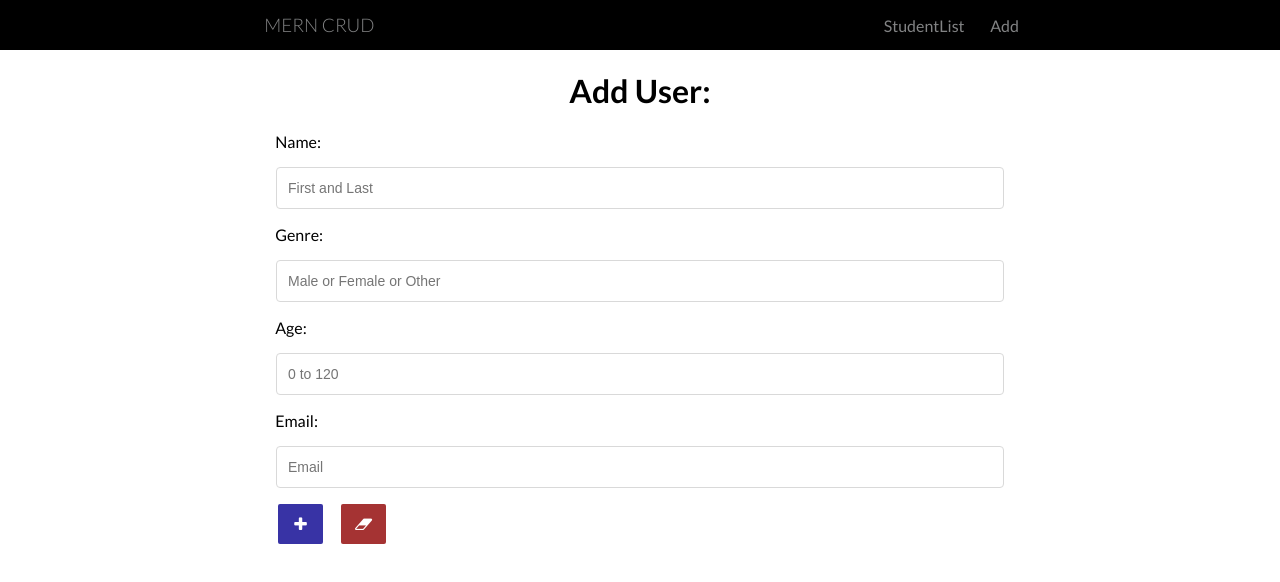
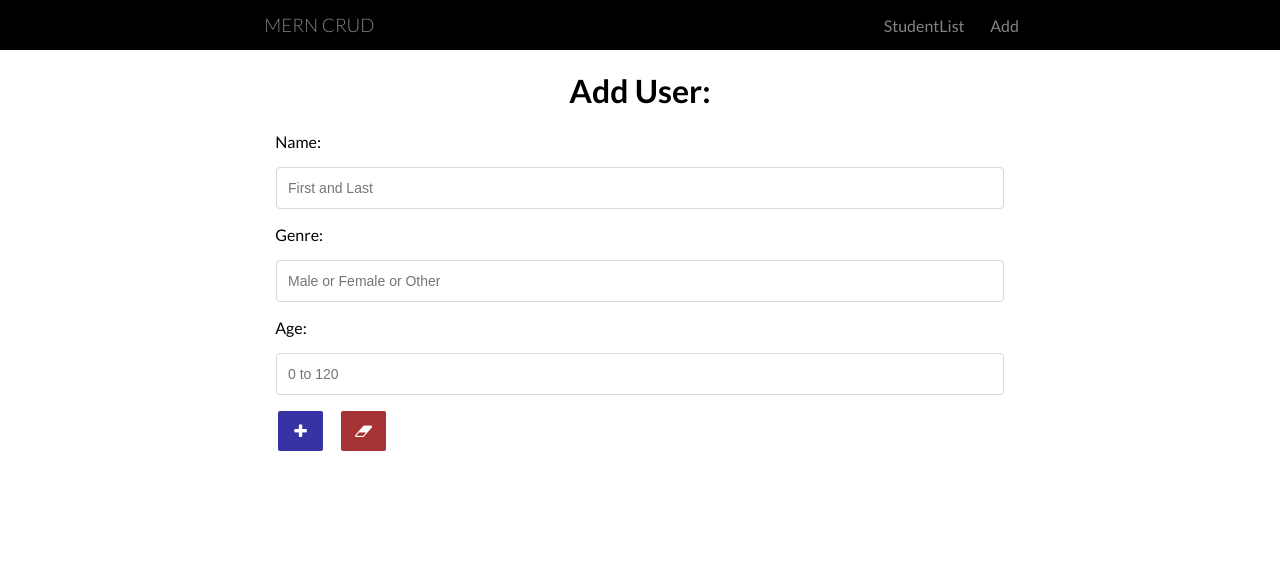
Before and after one commit to lomaslove/MERN, a React (Create React App) app in the folder client/: page /add in a window 1280 px wide. Shown: the top 582 px of the page. Built offline with nearby package versions, Linux system fonts and the light colour scheme.

Commit message:
add and edit pages fixed

```diff
--- a/client/src/components/AddUser/AddUser.jsx
+++ b/client/src/components/AddUser/AddUser.jsx
@@ -73,19 +73,7 @@ class AddUser extends Component {
             required
             id="age"
           />
-          <label htmlFor="email">Email: </label>
-          <input
-            type="text"
-            placeholder="Email"
-            name="email"
-            onChange={this.onChangeHandler}
-            ref="email"
-            className="Add-User-Input"
-            required
-            minLength=""
-            maxLength=""
-            id="email"
-          />
+
           <button type="submit" className="Add-User-Submit fa fa-plus"></button>
           <button type="reset" className="Add-User-Reset fa fa-eraser"></button>
         </form>
--- a/client/src/components/EditUser/EditUser.jsx
+++ b/client/src/components/EditUser/EditUser.jsx
@@ -84,17 +84,7 @@ class EditUser extends Component {
             className="Edit-User-Input"
             id="age"
           />
-          <label htmlFor="email">Email: </label>
-          <input
-            type="text"
-            placeholder="Email..."
-            value={ this.state.email }
-            name="email"
-            onChange={this.onChangeHandler}
-            ref="email"
-            className="Edit-User-Input"
-            id="email"
-          />
+
           <button type="submit" className="Edit-User-Submit fa fa-pencil"></button>
         </form>
         <p>{this.state.response}</p>
```
